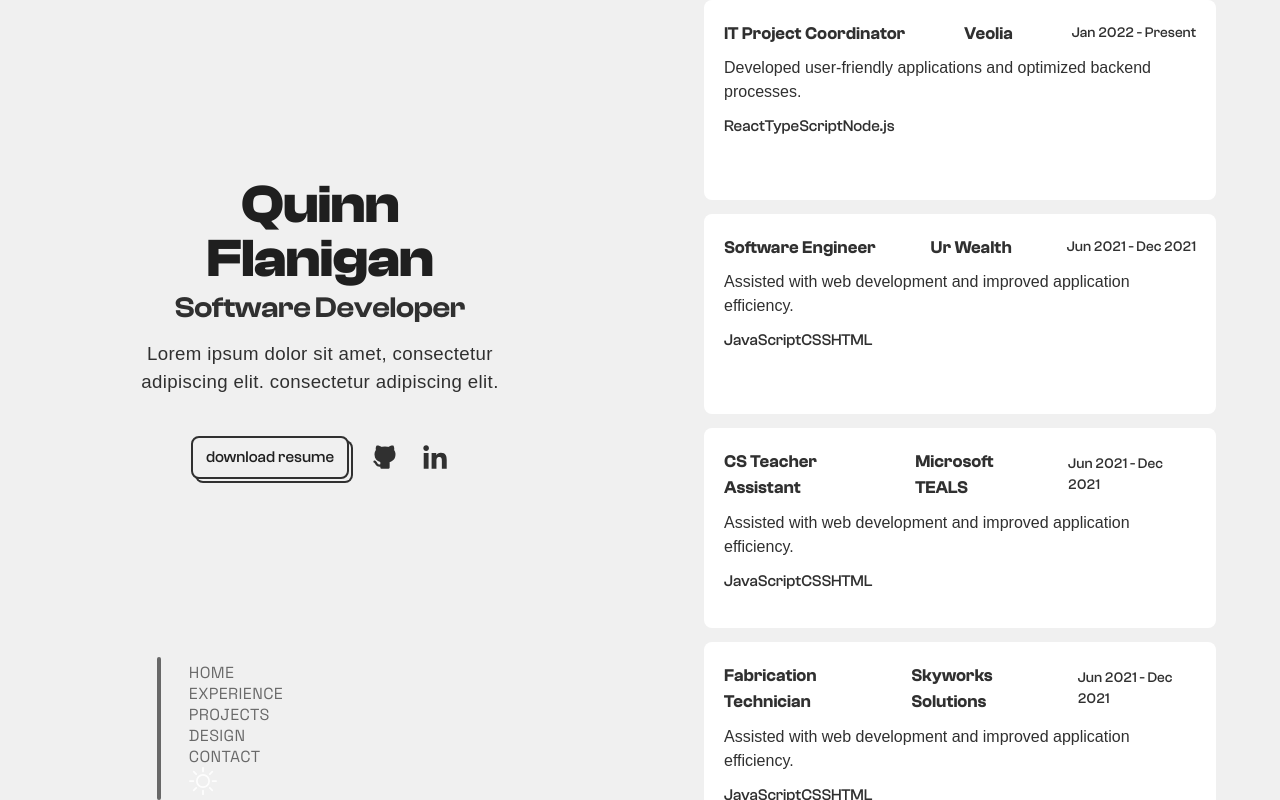
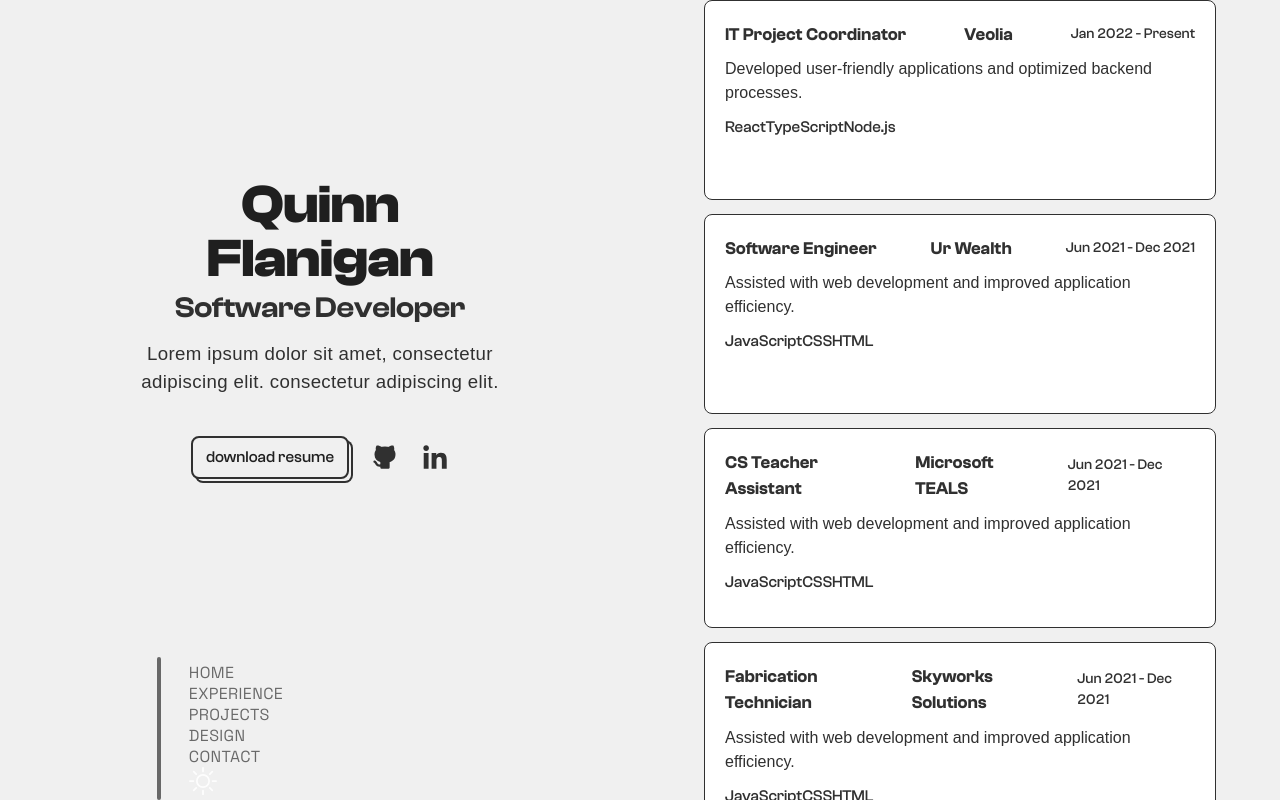
Before and after one commit to qinflan/portfolio, a React (Vite) app in the folder portfolio/client/: page / in a window 1280 px wide. Built offline with nearby package versions, Linux system fonts and the light colour scheme; a web font is replaced by a local one.

Commit message:
Patch Form

```diff
--- a/portfolio/client/src/components/pages/contact/Contact.tsx
+++ b/portfolio/client/src/components/pages/contact/Contact.tsx
@@ -31,6 +31,8 @@ const Contact = () => {
         setEmail('');
         setSubject('');
         setBody('');
+        setfName('');
+        setlName('');
       }
     } catch (error) {
       console.error("Error sending email: ", error)
--- a/portfolio/client/src/components/ui/WorkWidget.css
+++ b/portfolio/client/src/components/ui/WorkWidget.css
@@ -6,7 +6,7 @@
     width: 80%;
     min-height: 200px;
     padding: 20px;
-    /* border: 1px solid var(--button-stroke); */
+    border: 1px solid var(--button-stroke);
     gap:10px;
 }
 
```
